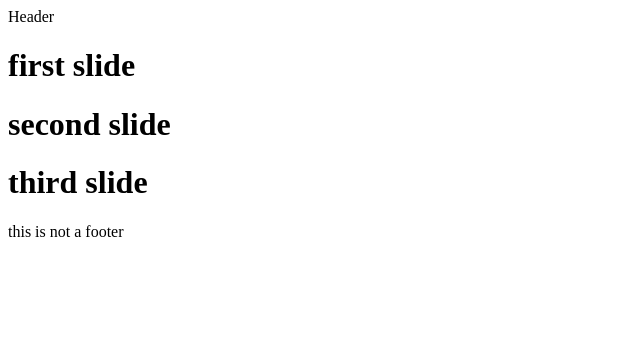
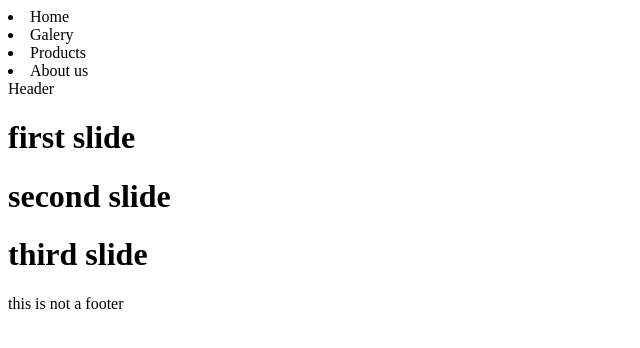
Before and after one commit to arashrezaei84work/git-practice, a plain HTML site: page index.html in a window 1280 px wide. Shown: the whole page, without its empty margins (0-640 px from the left). Drawn offline with Linux system fonts and the light colour scheme.

Commit message:
navigation created

```diff
--- a/index.html
+++ b/index.html
@@ -7,6 +7,12 @@
     <title>git</title>
 </head>
 <body>
+    <nav>
+        <li>Home</li>
+        <li>Galery</li>
+        <li>Products</li>
+        <li>About us</li>
+    </nav>
     <header>
         Header
     </header>
```
